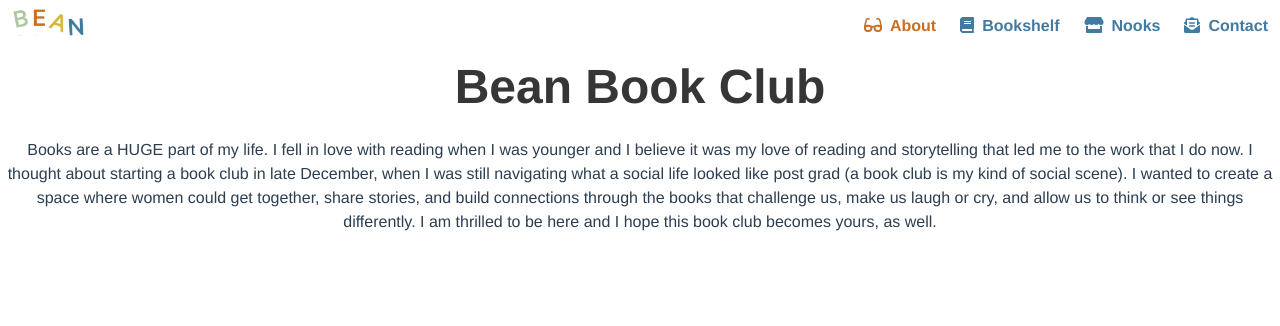
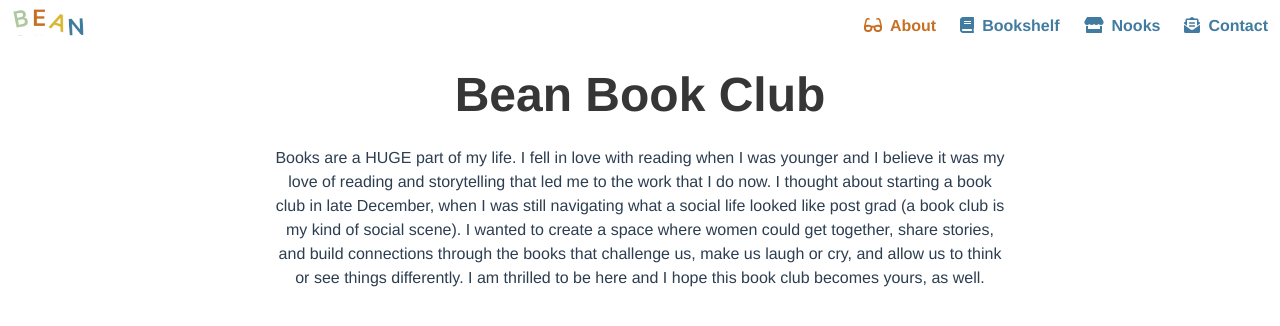
Before and after one commit to tlyver/beanbook-web, a Vue app: page /about in a window 1280 px wide. Shown: the top 326 px of the page. Built offline with nearby package versions, Linux system fonts and the light colour scheme.

Commit message:
Adds styles to router-view
Sets max-width of page content.
Sets padding to content.

```diff
--- a/src/App.vue
+++ b/src/App.vue
@@ -3,7 +3,9 @@
     <div id="nav">
       <navbar/>
     </div>
-    <router-view/>
+    <div id="main">
+      <router-view/>
+    </div>
   </div>
 </template>
 
@@ -20,6 +22,7 @@ export default {
 <style lang="sass">
 @import "@/sass/custom.sass"
 @import "~bulma/bulma"
+@import "@/sass/global.sass"
 
 #app
   font-family: 'Avenir', Helvetica, Arial, sans-serif
@@ -29,10 +32,14 @@ export default {
   color: #2c3e50
 
 #nav
-  padding: 30px
+  padding: 26px
   a
     font-weight: $weight-bold
     &.router-link-exact-active
       color: $bean-orange
 
+#main
+  max-width: 769px
+  padding: 1rem
+  margin: auto
 </style>
```
